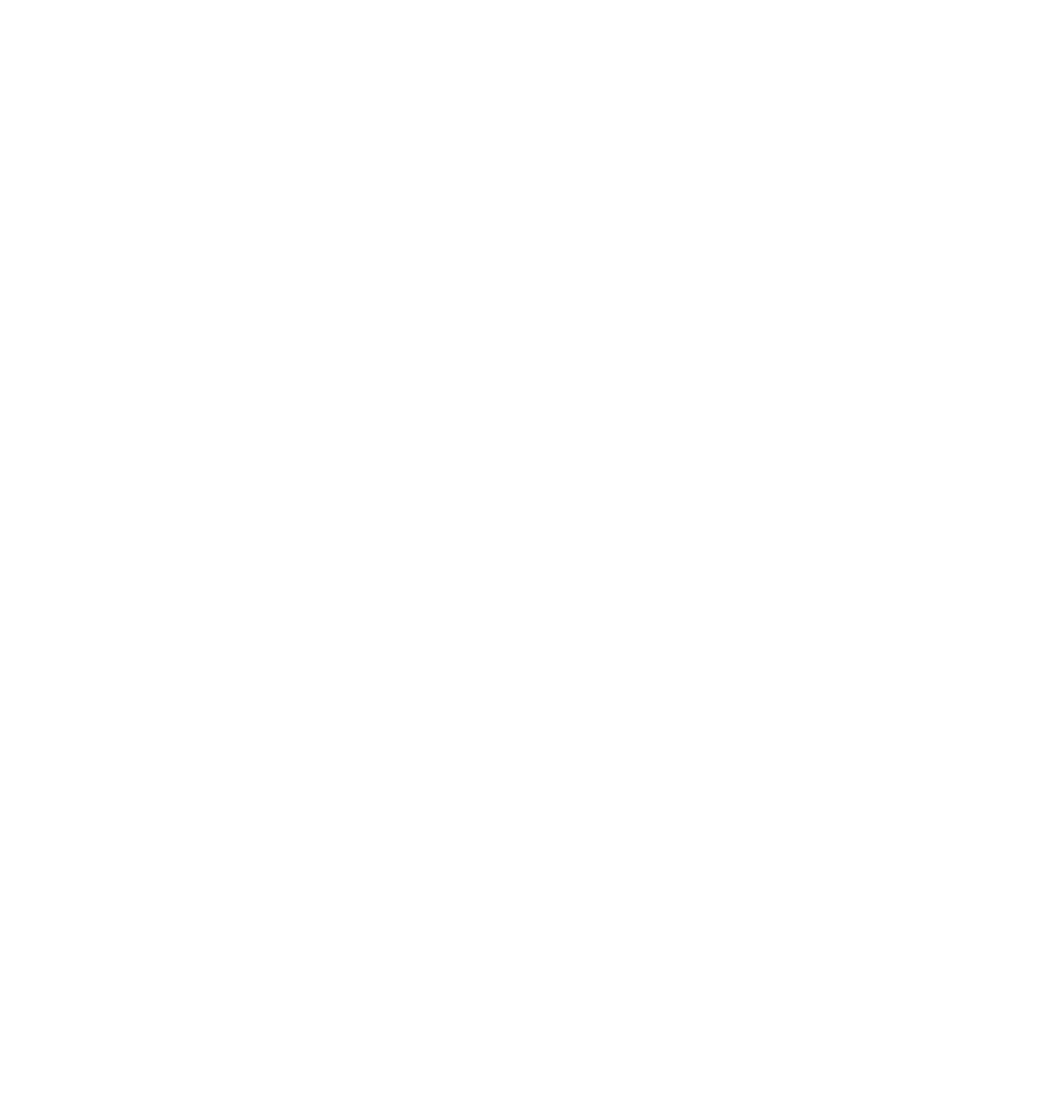
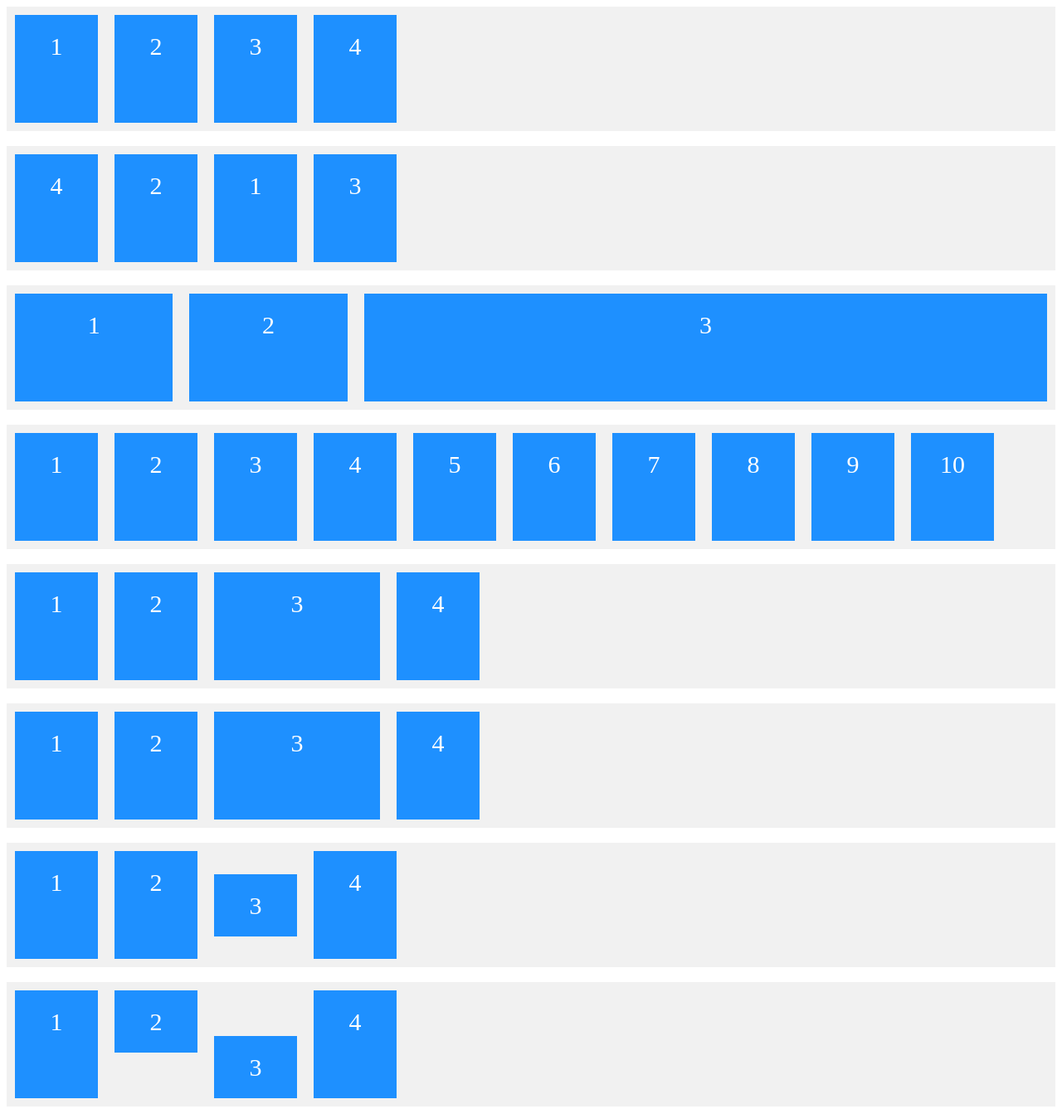
Before and after one commit to ZaeemTarrar/learning-webappdevelopment, a plain HTML site: page topics/flexBox.html in a window 1280 px wide. Shown: the whole page at 83% size. Before the commit the page ends 800 px from the top, so only its background shows below. Drawn offline with Linux system fonts and the light colour scheme.

Commit message:
css3 0.0.2

```diff
--- a/topics/flexBox.html
+++ b/topics/flexBox.html
@@ -6,12 +6,85 @@
     <meta name="viewport" content="width=device-width, initial-scale=1.0">
     <title> Flex Box </title>
     <style>
+        .flex-container {
+            display: flex;
+            background-color: #f1f1f1;
+            height: 150px;
+        }
 
+        .flex-container > div {
+            background-color: DodgerBlue;
+            color: white;
+            width: 100px;
+            margin: 10px;
+            text-align: center;
+            line-height: 75px;
+            font-size: 30px;
+        }
     </style>
 </head>
 <body>
-    <div>
-
+    <div id="#mainPage" >
+        <div class="flex-container">
+            <div>1</div>
+            <div>2</div>
+            <div>3</div>
+            <div>4</div>
+        </div>
+        <br>
+        <div class="flex-container">
+            <div style="order: 3">1</div>
+            <div style="order: 2">2</div>
+            <div style="order: 4">3</div>
+            <div style="order: 1">4</div>
+        </div>
+        <br>
+        <div class="flex-container">
+            <div style="flex-grow: 1">1</div>
+            <div style="flex-grow: 1">2</div>
+            <div style="flex-grow: 8">3</div>
+        </div>
+        <br>
+        <div class="flex-container">
+            <div>1</div>
+            <div>2</div>
+            <div style="flex-shrink: 0">3</div>
+            <div>4</div>
+            <div>5</div>
+            <div>6</div>
+            <div>7</div>
+            <div>8</div>
+            <div>9</div>
+            <div>10</div>
+        </div>
+        <br>
+        <div class="flex-container">
+            <div>1</div>
+            <div>2</div>
+            <div style="flex-basis: 200px">3</div>
+            <div>4</div>
+        </div>
+        <br>
+        <div class="flex-container">
+            <div>1</div>
+            <div>2</div>
+            <div style="flex: 0 0 200px">3</div>
+            <div>4</div>
+        </div>
+        <br>
+        <div class="flex-container">
+            <div>1</div>
+            <div>2</div>
+            <div style="align-self: center">3</div>
+            <div>4</div>
+        </div>
+        <br>
+        <div class="flex-container">
+            <div>1</div>
+            <div style="align-self: flex-start">2</div>
+            <div style="align-self: flex-end">3</div>
+            <div>4</div>
+        </div>
     </div>
 </body>
 </html>
```
Also changed, not shown: 1 other file.
